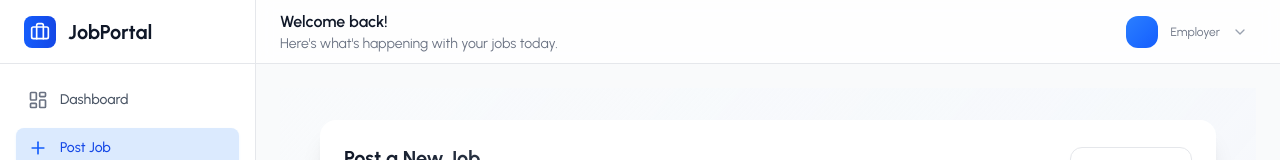
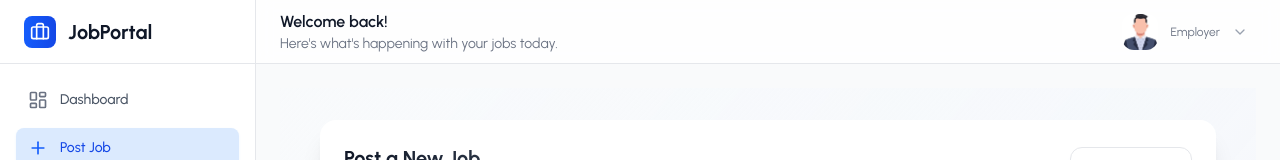
Before and after one commit to zabidin384/jobportal-frontend, a React (Vite) app: page /post-job in a window 1280 px wide. Shown: the top 160 px of the page. Built offline with nearby package versions, Linux system fonts and the light colour scheme; no server answers.

Commit message:
Add avatar default in profile dropdown

```diff
--- a/src/components/layout/ProfileDropdown.jsx
+++ b/src/components/layout/ProfileDropdown.jsx
@@ -7,13 +7,7 @@ const ProfileDropdown = ({ isOpen, onToggle, avatar, companyName, email, onLogou
 	return (
 		<div className="relative">
 			<button onClick={onToggle} className="flex items-center gap-3 p-2 rounded-xl hover:bg-gray-100 transition-colors duration-200 cursor-pointer">
-				{avatar ? (
-					<img src={avatar} alt="Avatar" className="h-9 w-9 object-cover rounded-xl" />
-				) : (
-					<div className="h-8 w-8 bg-gradient-to-br from-blue-500 to-blue-600 rounded-xl flex items-center justify-center">
-						<span className="text-white font-semibold text-sm">{companyName}</span>
-					</div>
-				)}
+				<img src={avatar === "" ? "/avatar.jpg" : avatar} alt="Avatar" className="h-9 w-9 object-cover rounded-xl" />
 				<div className="hidden sm:block text-left">
 					<p className="text-sm font-medium text-gray-900">{companyName}</p>
 					<p className="text-xs text-gray-500">Employer</p>
```
Also changed, not shown: public/avatar.jpg (added).
